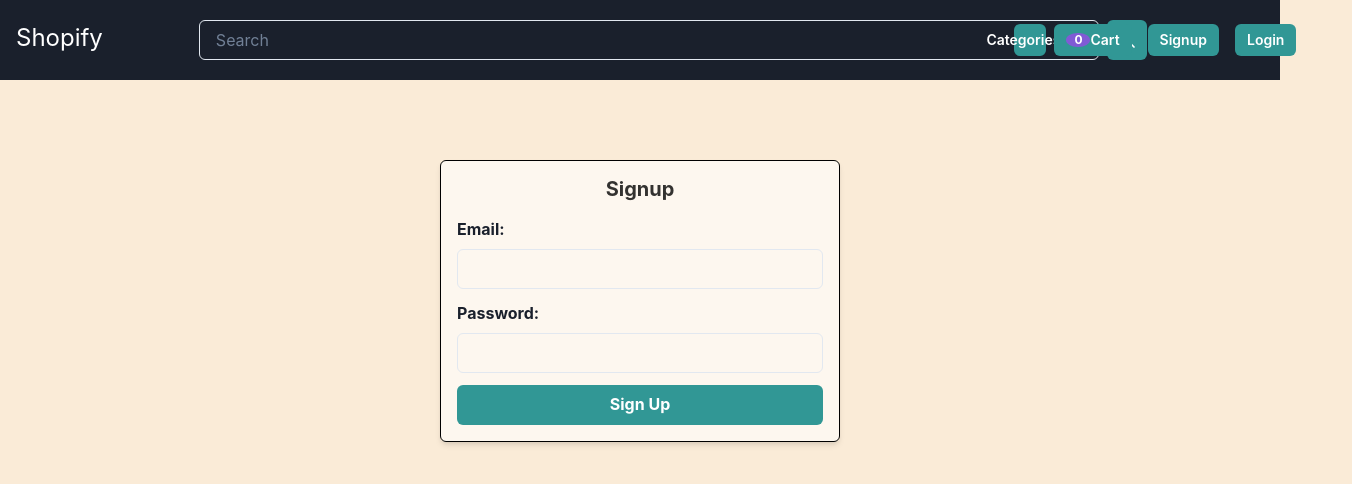
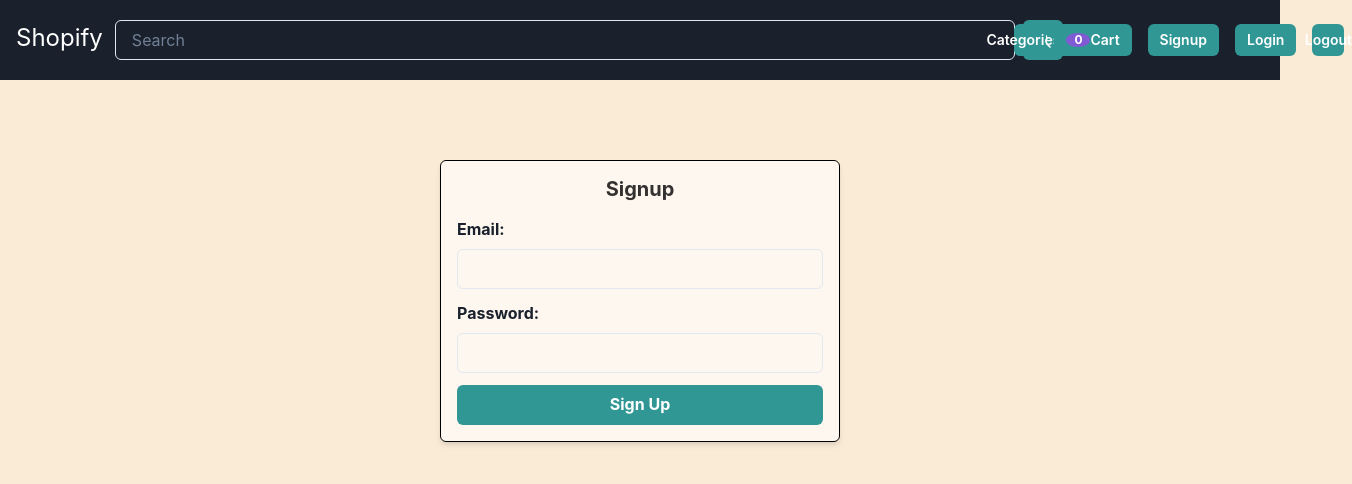
Before and after one commit to hrishav77/Shop-ify, a React (Create React App) app in the folder frontend/: page /signup in a window 1280 px wide. Shown: the top 484 px of the page, 1352 px wide, since content can reach past the window. Built offline with nearby package versions, Linux system fonts and the light colour scheme.

Commit message:
logout
set up logout and made some other changes

```diff
--- a/frontend/package.json
+++ b/frontend/package.json
@@ -15,6 +15,7 @@
     "react-dom": "^18.2.0",
     "react-router-dom": "^6.13.0",
     "react-scripts": "5.0.1",
+    "react-spinners": "^0.13.8",
     "web-vitals": "^2.1.4"
   },
   "scripts": {
--- a/frontend/src/components/Navbar.js
+++ b/frontend/src/components/Navbar.js
@@ -4,8 +4,15 @@ import { CartContext } from './context/Cartcontext';
 import { useContext, useEffect } from "react";
 import CategoryDrawer from "./Drawer";
 import SearchForm from "./Searchbar";
+import { useLogout } from './hooks/useLogout';
+
 const Navbar = (props) => {
   const a=useContext(CartContext)
+  const {logout}=useLogout()
+const logoutHandler=()=>{
+logout()
+}
+
   useEffect(()=>{
     a.setCartCount(a.cartItem.length)
   },[a.cartItem.length])
@@ -44,6 +51,8 @@ const Navbar = (props) => {
         <Link to="login">
         <Button colorScheme="teal" size="sm" m="2">Login</Button>
         </Link>
+        <Button colorScheme="teal" size="sm" m="2" onClick={logoutHandler}>Logout</Button>
+
     </Flex>
   );
 };
--- a/frontend/src/components/Searchbar.js
+++ b/frontend/src/components/Searchbar.js
@@ -24,7 +24,7 @@ const SearchForm = () => {
           type="text"
           placeholder="Search"
           w="900px"
-          ml="6rem"
+          ml="3"
           value={a.searchQuery}
           onChange={(e) => a.setSearchQuery(e.target.value)}
           size="md"
--- /dev/null
+++ b/frontend/src/components/hooks/useLogout.js
@@ -0,0 +1,16 @@
+import { useAuthContext } from './useAuthContext'
+
+export const useLogout = () => {
+  const { dispatch } = useAuthContext()
+
+  const logout = () => {
+    // remove user from storage
+    localStorage.removeItem('user')
+
+    // dispatch logout action
+    dispatch({ type: 'LOGOUT' })
+
+  }
+
+  return { logout }
+}
--- a/frontend/src/pages/Checkout.js
+++ b/frontend/src/pages/Checkout.js
@@ -1,4 +1,4 @@
-import React, { useContext, useEffect, useState } from 'react';
+import React, { useContext, useEffect} from 'react';
 import { CartContext } from '../components/context/Cartcontext';
 import CheckoutItem from '../components/CheckoutItem';
 import { Box, Button, Flex, Spacer, Text } from '@chakra-ui/react';
--- a/frontend/src/pages/Home.js
+++ b/frontend/src/pages/Home.js
@@ -1,7 +1,7 @@
-import { Box, Flex } from '@chakra-ui/react';
+import { Flex } from '@chakra-ui/react';
 import Product from '../components/Product'
 import Starting from './Starting'
-import {BrowserRouter,Routes ,Route,Navigate } from "react-router-dom";
+
 export default function Home({buttonHandler}) {
 
   return (
--- a/frontend/src/pages/Signup.js
+++ b/frontend/src/pages/Signup.js
@@ -1,7 +1,7 @@
 import React, { useState } from 'react';
-import { Box, Button, FormControl, FormLabel, Heading, Input, Stack,Text} from '@chakra-ui/react';
+import { Box, Button, FormControl, FormLabel, Heading, Input, Stack,Center} from '@chakra-ui/react';
 import { useSignup } from '../components/hooks/useSignup';
-// import BeatLoader from "react-spinners/BeatLoader";
+import BeatLoader from "react-spinners/BeatLoader";
 
 const SignupForm = () => {
   const [email, setEmail] = useState('');
@@ -53,7 +53,7 @@ const SignupForm = () => {
 
         </Stack>
       </form>
-      {/* {isLoading && <Center><BeatLoader color="#36d7b7" size={15} margin="5px" aria-label='loading'cssOverride={{margin: "5px",colour:"teal"}}/></Center>} */}
+      {isLoading && <Center><BeatLoader color="#36d7b7" size={15} margin="5px" aria-label='loading'cssOverride={{margin: "5px",colour:"teal"}}/></Center>}
     </Box>
   );
 };
```
Also changed, not shown: 1 other file (tests, documents, lock files or other folders).
